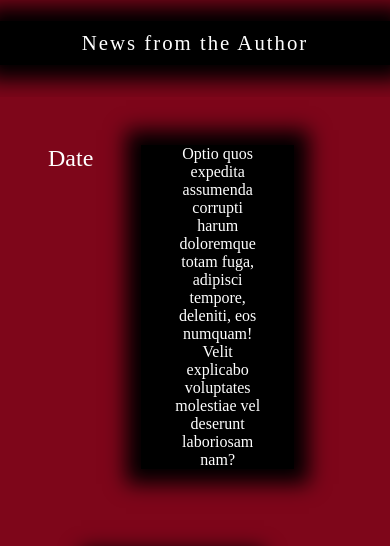
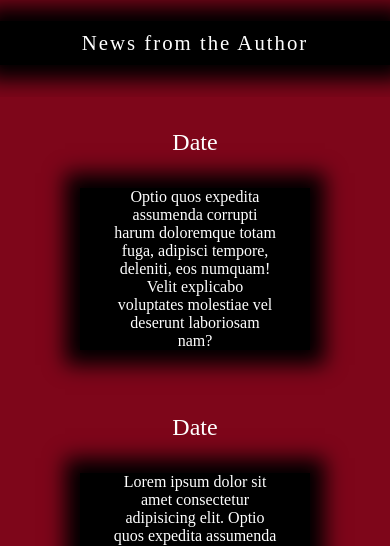
Before and after one commit to bluedragonscales/CaseyKayWebsite, a plain HTML site: page news.html in a window 390 px wide. Shown: the part 252-798 px from the top of the page. Drawn offline with Linux system fonts and the light colour scheme; a web font is replaced by a local one.

Commit message:
Added screen size responsiveness

```diff
--- a/news.html
+++ b/news.html
@@ -45,9 +45,9 @@
         </article>
 
         <article>
+            <h5>Date</h5>
             <p>Lorem ipsum dolor sit amet consectetur adipisicing elit. Optio quos expedita assumenda corrupti harum doloremque totam fuga, adipisci
                 tempore, deleniti, eos numquam! Velit explicabo voluptates molestiae vel deserunt laboriosam nam?</p>
-            <h5>Date</h5>
         </article>
 
         <article>
--- a/styles.css
+++ b/styles.css
@@ -119,8 +119,20 @@ h3 {
 }
 
 article h5 {
-    /* padding-top: 2rem; */
     font-size: 1.5rem;
+}
+
+@media only screen and (max-width: 500px) {
+    .news article {
+        display: flex;
+        flex-flow: column nowrap;
+        margin: 2rem;
+    }
+
+    article h5 {
+        text-align: center;
+        padding-bottom: 2rem;
+    }
 }
 
 article p {
```
